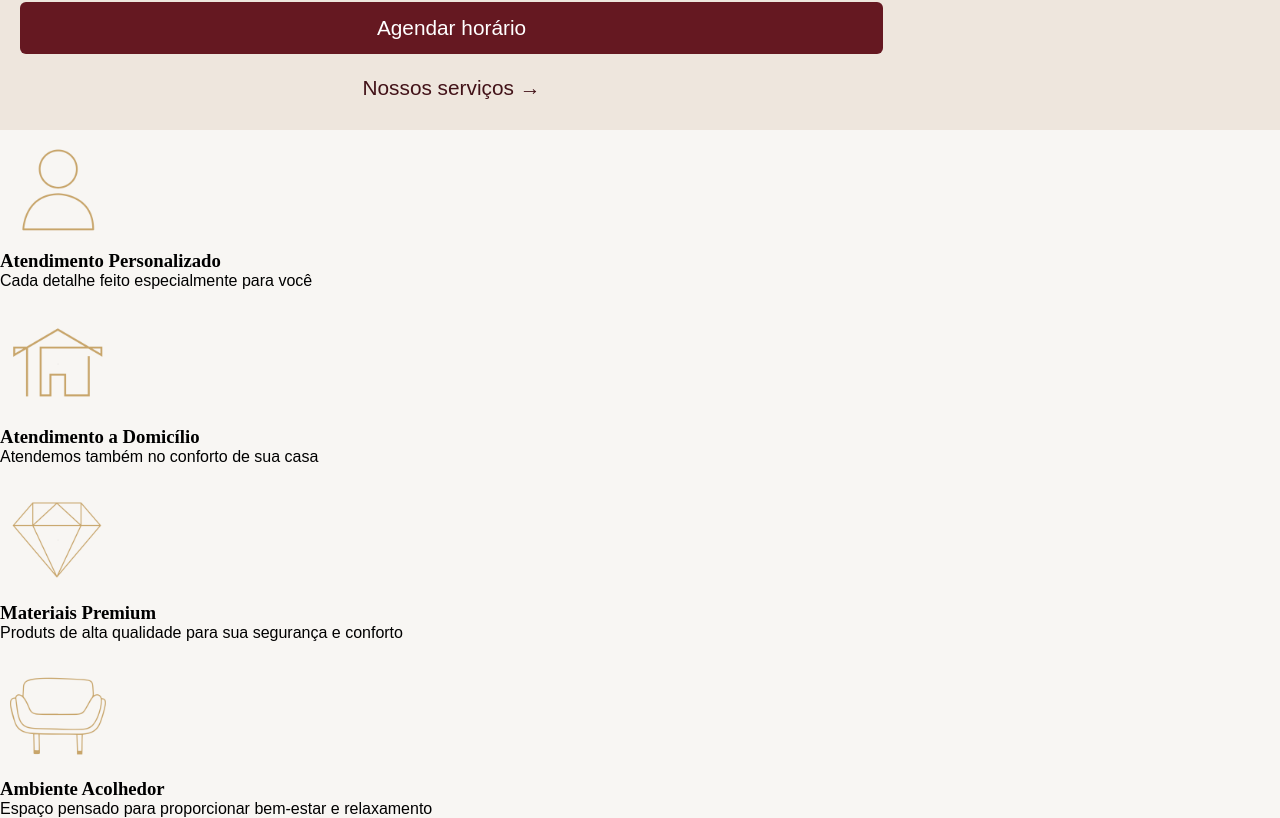
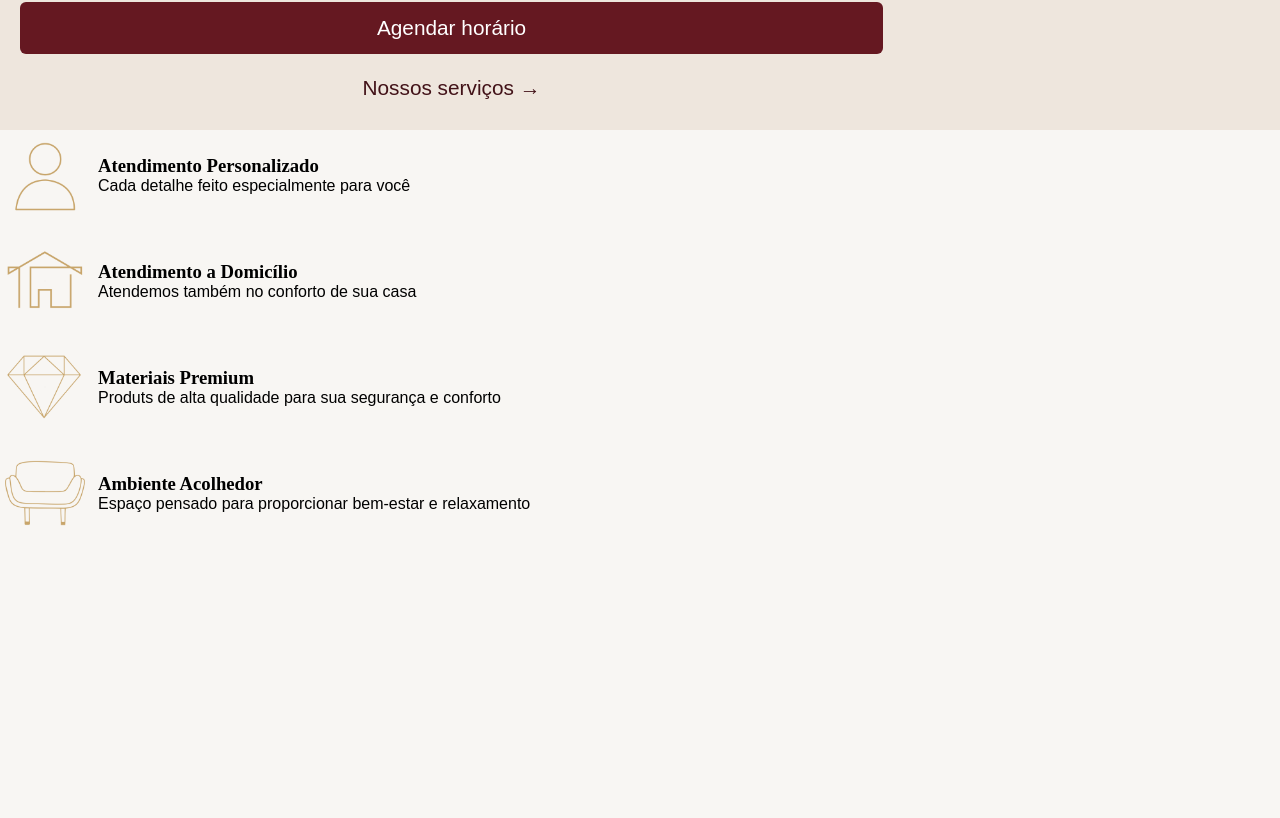
Before and after one commit to CarolinaInglethe/studio-inglethe-nails, a React (Vite) app: page / in a window 1280 px wide. Shown: the part 1150-1968 px from the top of the page. After the commit the page ends 1688 px from the top, so only its background shows below. Built offline with nearby package versions, Linux system fonts and the light colour scheme.

Commit message:
feat: css home section benefits , centralizando itens

```diff
--- a/src/pages/Home.css
+++ b/src/pages/Home.css
@@ -35,9 +35,17 @@
     gap: 1rem;
 }
 
+.benefits-card {
+    display: flex;
+    flex-direction: row;
+    align-items: center;
+    gap: 0.5rem;
+    width: 90%;
+}
+
 .home-section-benefits img {
-    width: 6rem;
-    margin: 10px;
+    width: 5rem;
+    margin: 5px;
 }
 
 @media (min-width: 768px) {
```
